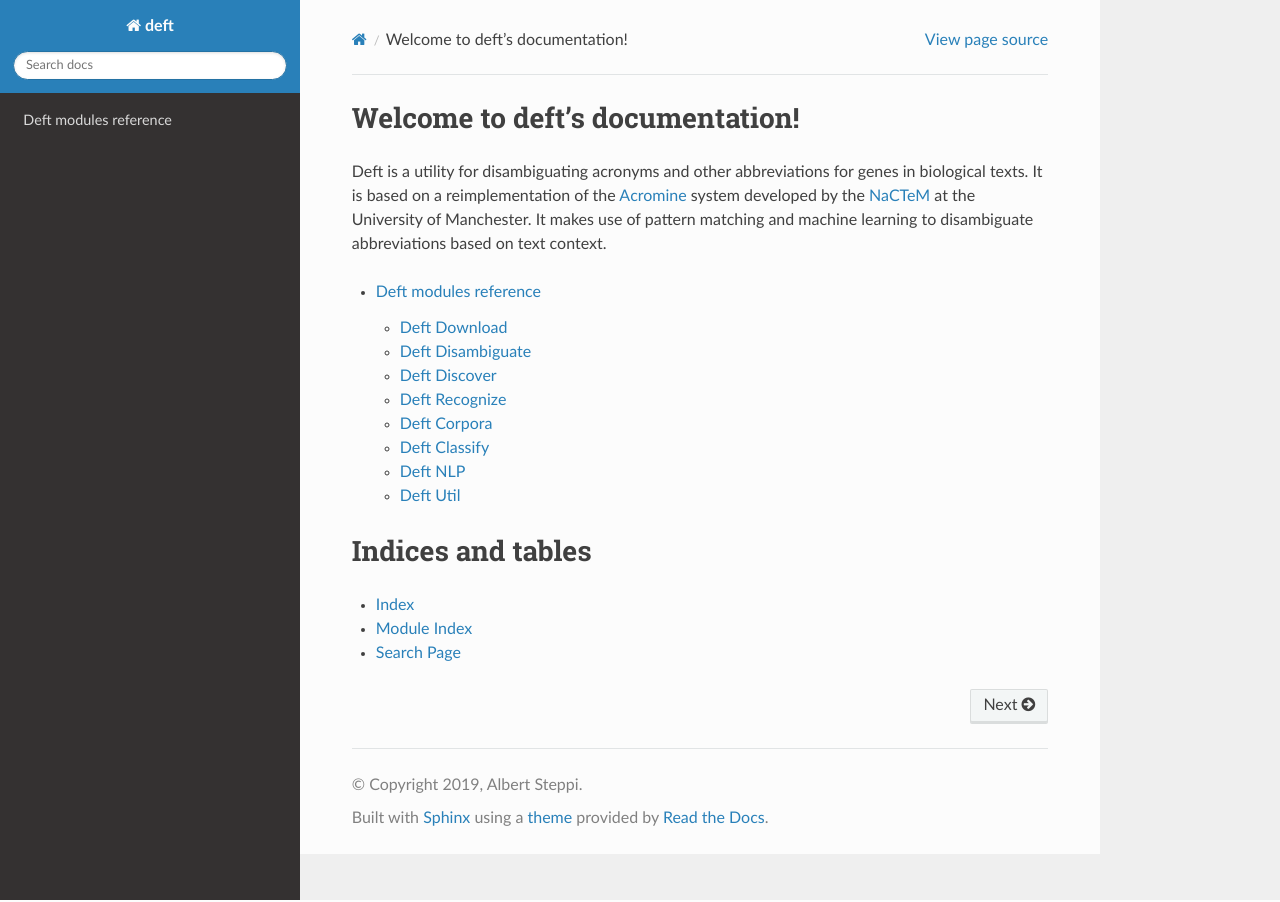
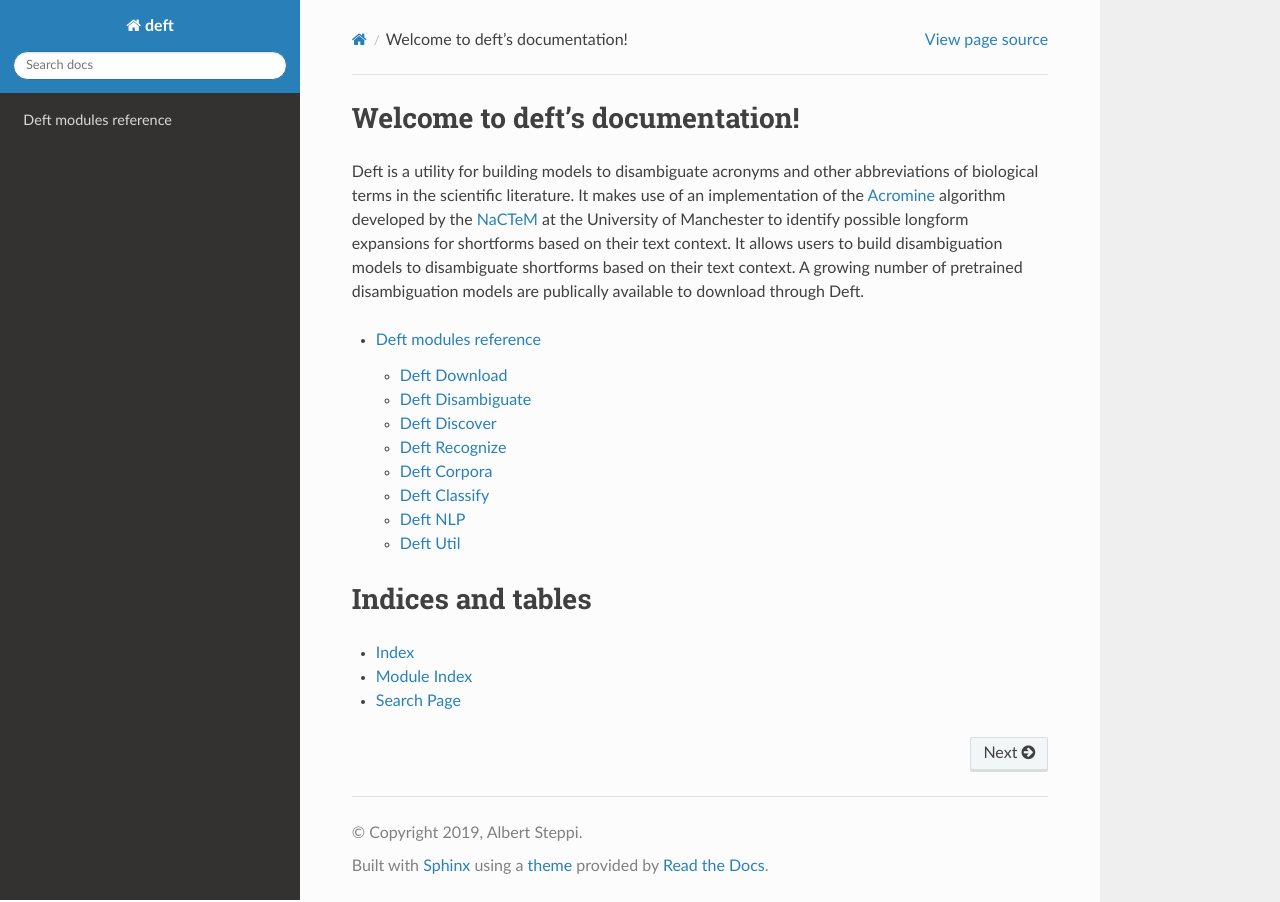
Before and after one commit to gyorilab/adeft, a Sphinx documentation site: the page built from doc/index.rst, in a window 1280 px wide. Built offline with Sphinx 7.4.7 and the Read the Docs theme 2.0.0, drawn with Linux system fonts in a browser that asks for light colours.

Commit message:
Update description in Docs

```diff
--- a/doc/index.rst
+++ b/doc/index.rst
@@ -6,11 +6,9 @@
 Welcome to deft's documentation!
 ================================
 
-Deft is a utility for disambiguating acronyms and other abbreviations for genes
-in biological texts. It is based on a reimplementation of the
-`Acromine <http://www.chokkan.org/research/acromine/>`_ system developed by the `NaCTeM <http://www.nactem.ac.uk/index.php>`_ at the University of Manchester.
-It makes use of pattern matching and machine learning to disambiguate abbreviations
-based on text context.
+Deft is a utility for building models to disambiguate acronyms and other abbreviations of biological terms in the scientific literature. It makes use of an implementation of the
+`Acromine <http://www.chokkan.org/research/acromine/>`_ algorithm developed by the `NaCTeM <http://www.nactem.ac.uk/index.php>`_ at the University of Manchester to identify possible longform expansions for shortforms based on their text context.
+It allows users to build disambiguation models to disambiguate shortforms based on their text context. A growing number of pretrained disambiguation models are publically available to download through Deft.
 
 .. toctree::
    :maxdepth: 3
```
